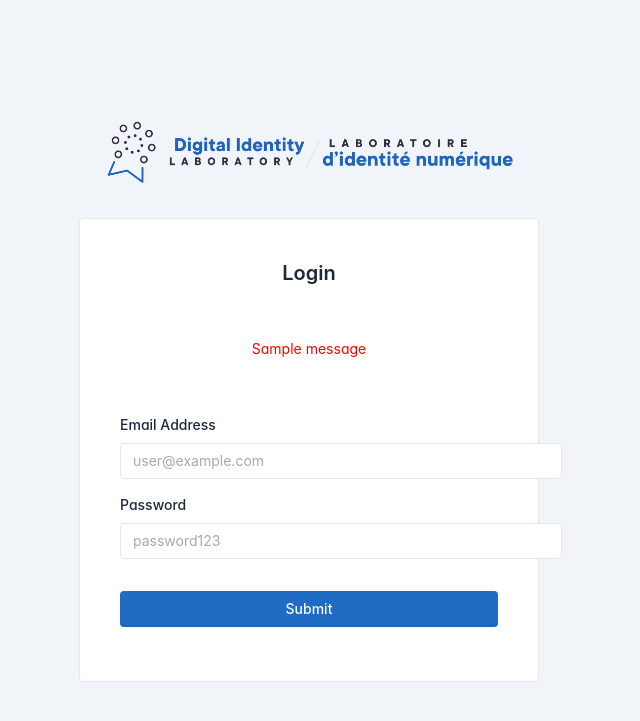
After one commit to IDLab-org/Digital-Trust-Test-Bench, a Flask app: template app/templates/pages/basic_login.jinja in a window 1280 px wide. The commit adds this page. Shown: the top 721 px of the page, without its empty margins (331-971 px from the left). Run offline with Flask 3, Linux system fonts and the light colour scheme; the template is opened without the code that fills it: values that come from a table or form of the project are taken from there, most other values are stand-ins (such as "Sample title", 1, 10 or a date in 2020); one stand-in notice (Sample message) is shown; some libraries are stand-ins or nearby versions; some web fonts are replaced.

Commit message:
Dtt 151 integrate between front and back end (#4)
* Added support for basic_login that calls the DTT service's login API
Must be coordinated with the equivalent branch name in the DTT-Service repo.

* Added  support for basic_login that calls the DTT

* Added checks for bad connection and some utilities

* Minor changes as a result of first code review

* Fixed recursion in Auth & updated readme

* Misc changes as a result of code review

* Code and syntax cleanup

```diff
--- a/app/routes/auth/forms.py
+++ b/app/routes/auth/forms.py
@@ -1,5 +1,6 @@
 from flask_wtf import FlaskForm
 from wtforms.widgets import CheckboxInput, ListWidget
+from wtforms import validators
 from wtforms import (
     StringField,
     HiddenField,
@@ -10,17 +11,23 @@ from wtforms import (
     BooleanField,
     SelectField,
     RadioField,
-)
-from wtforms.validators import DataRequired, Length
+    PasswordField,
+    EmailField,
+    )
+from wtforms.validators import DataRequired, Length, InputRequired
+from email_validator import validate_email, EmailNotValidError
+
 
 class MultiCheckboxField(SelectMultipleField):
     widget = ListWidget(prefix_label=False)
     option_widget = CheckboxInput()
 
+
 class BasicLoginForm(FlaskForm):
-    username = StringField("Username", validators=[DataRequired()])
-    password = StringField("Password", validators=[DataRequired()])
+    email = EmailField("Email Address", [validators.DataRequired(), validators.Email("Enter a valid email address")])
+    password = PasswordField("Password", validators=[DataRequired()])
     submit = SubmitField("Submit")
+
 
 class VCLoginForm(FlaskForm):
     submit = SubmitField("Submit")
--- /dev/null
+++ b/app/templates/pages/basic_login.jinja
@@ -0,0 +1,89 @@
+{#  ------------
+Template for Basic Login form on a page
+Expected parameters: form - The form object to display (from forms.py)
+--------------- #}
+
+{% extends 'layouts/base_auth.jinja' %}
+
+{% block page %}
+<div class="container container-tight py-4">
+    <div class="text-center mb-4">
+        <a href="#" class="navbar-brand navbar-brand-autodark"><img src="{{ url_for('static', filename='logo-bil-H.png') }}" width="420"
+                alt=""></a>
+    </div>
+    <div class="card card-md">
+        <div class="card-body">
+            <h2 class="h2 text-center mb-4">Login</h2>
+            {% with messages = get_flashed_messages() %}
+                {% if messages %}
+                    {% for message in messages %}
+                    <br><p style="color: red; text-align:center;">{{ message }}</p>
+                    {% endfor %}
+                    <br><br>
+                {% endif %}
+            {% endwith %}
+
+            <form action="" method="post" autocomplete="off" novalidate="">
+            {{ form.hidden_tag() }}
+                <div class="mb-3">
+                    <label class="form-label">
+                     {{ form.email.label }}<br>
+                     </label>
+                     {{ form.email(size=42, class="form-control", placeholder="user@example.com") }}
+                    {% for error in form.email.errors %}
+                    <br><span style="color: red;">[{{ error }}]</span>
+                    {% endfor %}
+                </div>
+                <div class="mb-3">
+                    <label class="form-label">
+                        {{ form.password.label }}
+                        <!-- <span class="form-label-description">
+                            <a href="#">Forgot my password...</a>
+                        </span> -->
+                    </label>
+                        {{ form.password(size=42, class="form-control", placeholder="password123")}}
+                        {% for error in form.password.errors %}
+                            <br><span style="color: red;">[{{ error }}]</span>
+                        {% endfor %}
+                </div>
+        <div class="form-footer">
+            {{ form.submit(class="btn btn-primary w-100") }}
+
+        </div>
+    </form>
+    <!-- Futures
+    </div>
+        <div class="hr-text">or</div>
+        <div class="card-body">
+            <div class="row">
+                <div class="col"><a href="#" class="btn w-100" data-bs-toggle="modal" data-bs-target="#modal-qr">
+                        <i class="icon bi bi-qr-code-scan"></i>
+                        Login with VC
+                    </a></div>
+            </div>
+        </div>
+    </div>
+    <div class="text-center text-muted mt-3">
+        Don't have account yet? <a href="#" tabindex="-1">Sign up</a>
+    </div>
+</div>
+-- Futures -->
+<div class="modal modal-blur fade" id="modal-qr" tabindex="-1" style="display: none;" aria-hidden="true"
+    style="display: block;">
+    <div class="modal-dialog modal-dialog-centered" role="document">
+        <div class="modal-content">
+            <div class="modal-header">
+                <h5 class="modal-title">Present</h5>
+                <button type="button" class="btn-close" data-bs-dismiss="modal" aria-label="Close"></button>
+            </div>
+            <div class="modal-body text-center">
+                <img class="rounded mb-3" src="{{ qrcode(session['invitation'], error_correction='H', icon_img='https://www.idlab.org/wp-content/themes/idlab/favicon.png') }}">
+            </div>
+            <div class="modal-footer">
+                <button type="button" class="btn me-auto" data-bs-dismiss="modal">Close</button>
+                <button type="button" class="btn btn-primary" data-bs-dismiss="modal">Login</button>
+            </div>
+        </div>
+    </div>
+</div>
+{% endblock %}
--- a/config.py
+++ b/config.py
@@ -9,3 +9,4 @@ class Config(object):
     DEBUG = os.environ["DEBUG"]
     TESTING = os.environ["TESTING"]
     SECRET_KEY = os.environ["SECRET_KEY"]
+    DTT_SERVICE_URL = os.environ["DTT_SERVICE_URL"]
```
Also changed, not shown: app/routes/auth/routes.py (+40 -5 lines), app/routes/main/routes.py (+3 -6 lines), app/templates/pages/index.jinja (+12 -1 lines), app/utils/DTT_service.py (added, +43 -0 lines), app/utils/session_check.py (added, +20 -0 lines), requirements.txt (+12 -1 lines), README.md, 1 other file.
